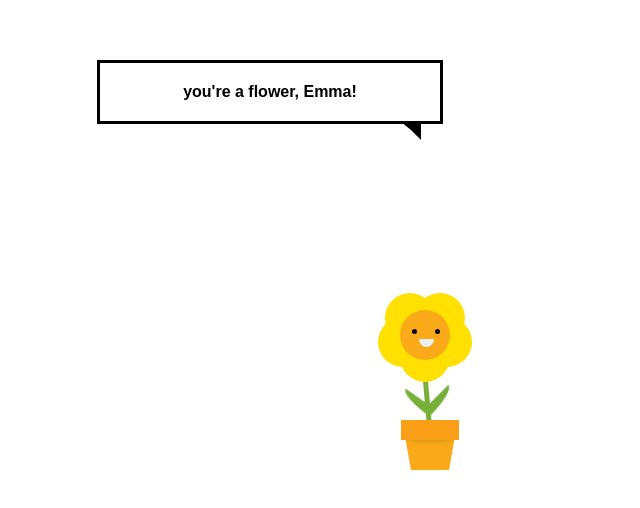
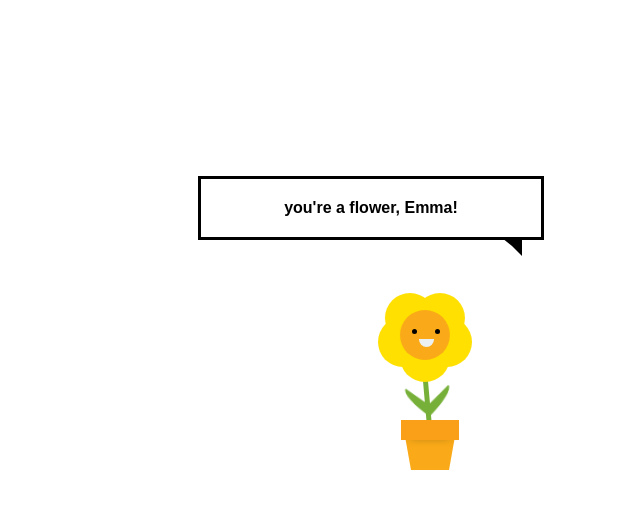
Before and after one commit to estatheo/aFlower, a plain HTML site: page index.html in a window 1280 px wide. Shown: the part 110-618 px from the top of the page, without its empty margins (250-890 px from the left). Drawn offline with Linux system fonts and the light colour scheme.

Commit message:
fixed bubble position

```diff
--- a/style.css
+++ b/style.css
@@ -188,7 +188,8 @@ body {
   }
 
   .bubble{
-    padding-top: 7em;
+    position: fixed;
+    bottom: 50%;
 
-    padding-right: 15em;
+left: 35%;
   }
```
